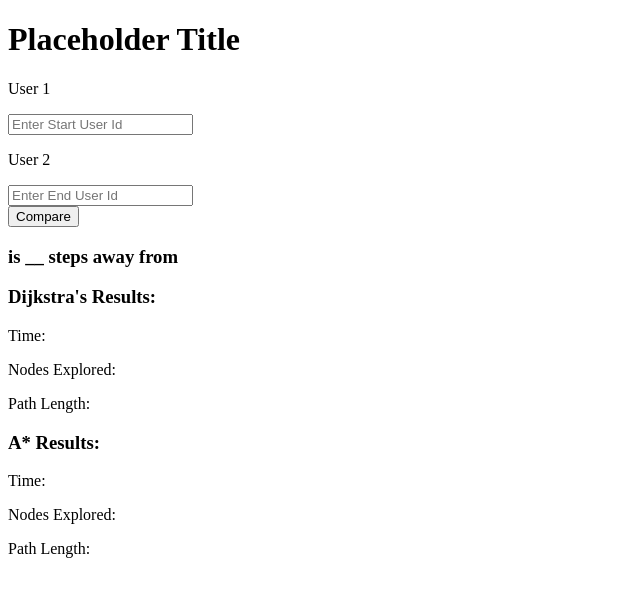
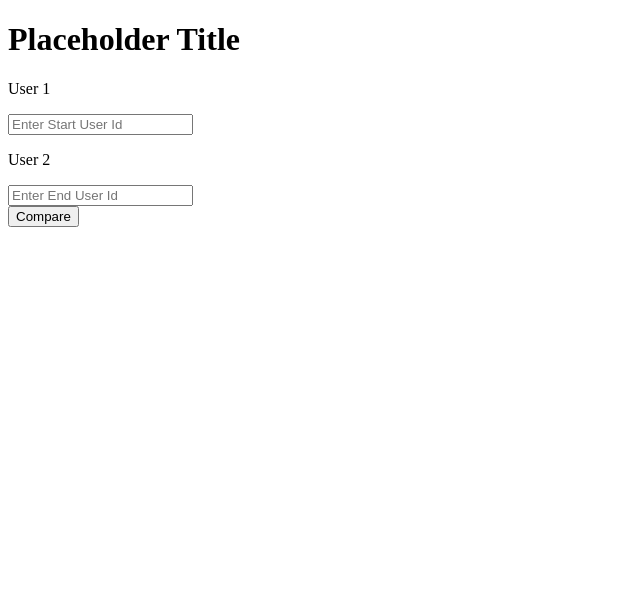
Before and after one commit to Eric-Zhang-Developer/DSA-Final-Project, a Next.js app in the folder frontend/: page / in a window 1280 px wide. Shown: the top 596 px of the page, without its empty margins (0-640 px from the left). Built offline with nearby package versions, Linux system fonts and the light colour scheme.

Commit message:
implement results display

```diff
--- a/frontend/src/app/page.tsx
+++ b/frontend/src/app/page.tsx
@@ -63,7 +63,6 @@ export default function Home() {
   return (
     <main className="flex flex-col mx-auto items-center p-4 gap-8">
       <h1 className="text-3xl">Placeholder Title</h1>
-
       {/* User Input Boxes to Enter User ID's */}
       <div className="flex flex-row gap-8">
         <div className="flex flex-col items items-center">
@@ -87,7 +86,6 @@ export default function Home() {
           ></input>
         </div>
       </div>
-
       {/* Compare */}
       <button
         onClick={handleCompare}
@@ -99,29 +97,60 @@ export default function Home() {
         {isLoading ? "Comparing..." : "Compare"}
       </button>
 
-      {/* Results */}
-      <section className="flex flex-col bg-slate-800 p-6 rounded-2xl items-center gap-6">
-        <h3 className="text-xl">
-          {user1} is __ steps away from {user2}
+      {/* --- Display Area --- */}
+      <div className="w-full min-h-[250px]">
+        {/* Error Handling */}
+        {!isLoading && error && (
+          <p className="text-center text-red-500 text-lg pt-4">
+            Error: {error}
+          </p>
+        )}
+
+        {/* Main Results */}
+        {/* Appears ONLY when isLoading is false AND error is null AND results has data */}
+        {!isLoading && !error && results && (
+          <section className="flex flex-col bg-slate-800 p-6 rounded-2xl items-center gap-6 w-full mt-4">
+
+            {/* Overall Summary */}
+            <h3 className="text-xl text-center">
+              {results.dijkstra.cost !== null && results.dijkstra.cost >= 0
+                ? `${results.dijkstra.start} is ${results.dijkstra.cost} steps away from ${results.dijkstra.end}` // Use IDs from results for consistency
+                : `No path found between ${user1} and ${user2}`}{" "}
             </h3>
 
             {/* Dijkstra's vs A* Comparison */}
-        {/* Path length for the algos is kept for troubleshooting for now*/}
-        <div className="flex flex-row gap-16 ">
-          <div className=" flex flex-col gap-2">
+            <div className="flex flex-col md:flex-row gap-8 md:gap-16 w-full justify-center">
+
+              {/* Dijkstra Column */}
+              <div className="flex flex-col gap-2 text-center md:text-left">
                 <h3 className="text-xl">Dijkstra&apos;s Results:</h3>
-            <p>Time:</p>
-            <p>Nodes Explored: </p>
-            <p>Path Length: </p>
+                <p>
+                  Time: {results.dijkstra?.runtime_seconds?.toFixed(4) ?? "N/A"}{" "}
+                  s
+                </p>
+                <p>
+                  Nodes Explored:{" "}
+                  {results.dijkstra?.nodes_expanded?.toLocaleString() ?? "N/A"}
+                </p>
+                <p>Path Length: {results.dijkstra?.cost ?? "N/A"}</p>
               </div>
-          <div className=" flex flex-col gap-2">
+
+              {/* A* Column */}
+              <div className="flex flex-col gap-2 text-center md:text-left">
                 <h3 className="text-xl">A* Results:</h3>
-            <p>Time:</p>
-            <p>Nodes Explored:</p>
-            <p>Path Length:</p>
+                <p>
+                  Time: {results.a_star?.runtime_seconds?.toFixed(4) ?? "N/A"} s
+                </p>
+                <p>
+                  Nodes Explored:{" "}
+                  {results.a_star?.nodes_expanded?.toLocaleString() ?? "N/A"}
+                </p>
+                <p>Path Length: {results.a_star?.cost ?? "N/A"}</p>
               </div>
             </div>
           </section>
+        )}
+      </div>
     </main>
   );
 }
```
Lines whose indentation alone changed are shown as unchanged.
